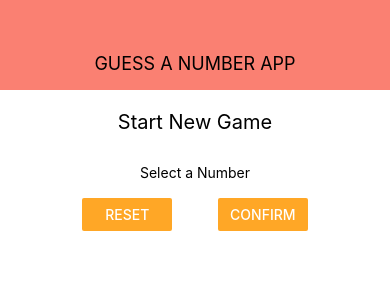
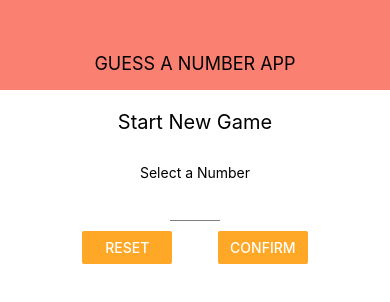
Before and after one commit to AndreyKonovalenko/guess-number-rn, a React Native app: screen / in a window 390 px wide. Shown: the top 302 px of the page. Built offline with nearby package versions, Linux system fonts and the light colour scheme.

Commit message:
Added custom input component

```diff
--- /dev/null
+++ b/src/components/Input.js
@@ -0,0 +1,17 @@
+import React from 'react';
+import { View, TextInput, StyleSheet } from 'react-native';
+
+const Input = props => {
+  return <TextInput {...props} style={{ ...styles.input, ...props.style }} />;
+};
+
+const styles = StyleSheet.create({
+  input: {
+    height: 30,
+    borderBottomColor: 'grey',
+    borderBottomWidth: 1,
+    marginVertical: 10
+  }
+});
+
+export default Input;
--- a/src/components/screens/StartGameScreen.js
+++ b/src/components/screens/StartGameScreen.js
@@ -1,14 +1,22 @@
 import React from 'react';
-import { View, StyleSheet, Text, TextInput, Button } from 'react-native';
+import { View, StyleSheet, Text, Button } from 'react-native';
 import Card from '../Card';
 import Colors from '../../constants/colors';
+import Input from '../Input';
 const StartGameScreen = props => {
   return (
     <View style={styles.screen}>
       <Text style={styles.title}>Start New Game</Text>
       <Card style={styles.inputContainer}>
         <Text>Select a Number</Text>
-        <TextInput />
+        <Input
+          style={styles.input}
+          blurOnSubmit
+          autoCapitalize='none'
+          autoCorrect={false}
+          keyboardType='number-pad'
+          maxLength={2}
+        />
         <View style={styles.buttonContainer}>
           <View style={styles.button}>
             <Button title='Reset' color={Colors.secondary} onPress={() => {}} />
@@ -49,6 +57,10 @@
     width: 300,
     maxWidth: '80%',
     alignItems: 'center'
+  },
+  input: {
+    width: 50,
+    textAlign: 'center'
   }
 });
 
```
